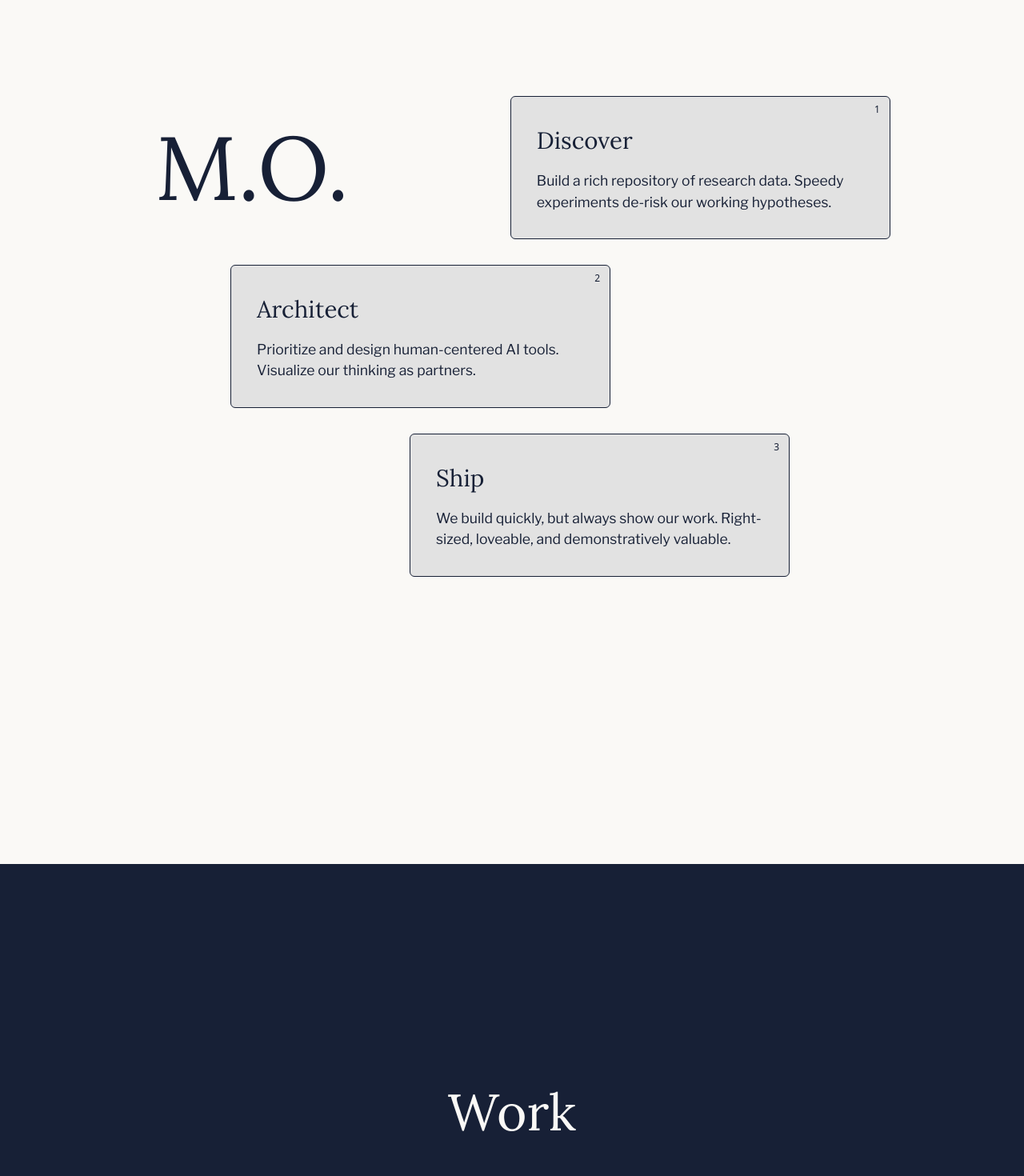
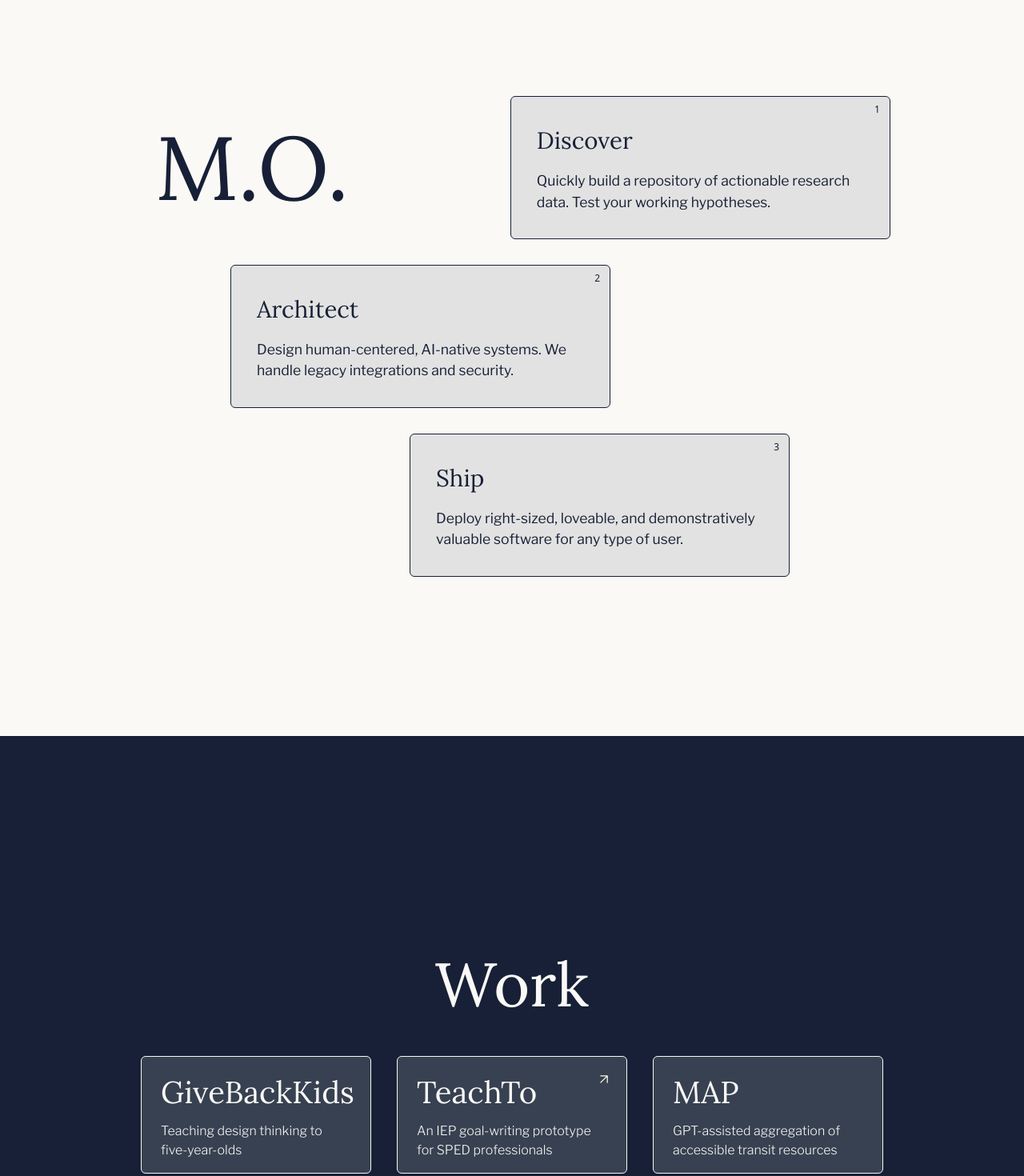
Before and after one commit to owen-myers/teach-to-site-v2, a Next.js app: page / in a window 1280 px wide. Shown: the part 940-2410 px from the top of the page at 80% size. Built offline with nearby package versions, Linux system fonts and the light colour scheme; a web font is replaced by a local one.

Commit message:
spacing update

```diff
--- a/app/page.tsx
+++ b/app/page.tsx
@@ -89,7 +89,7 @@ export default function Home() {
                   </div>
                 </div>
                 {/* Services Section */}
-                <div className="flex flex-col gap-8 w-full mb-[clamp(1.2rem,20vh,12rem)] h-screen">
+                <div className="flex flex-col gap-8 w-full h-screen">
                   {/* Heading for small screens */}
                   <h2 className="font-lora text-navy text-[clamp(1.2rem,10vw,7rem)] block md:hidden mb-2">M.O.</h2>
 
@@ -101,7 +101,7 @@ export default function Home() {
                       data-aos="fade-up"
                       data-aos-delay="0"
                     >
-                      <ServiceCard number={1} title="Discover" description="Build a rich repository of research data. Speedy experiments de-risk our working hypotheses." />
+                      <ServiceCard number={1} title="Discover" description="Quickly build a repository of actionable research data. Test your working hypotheses." />
                     </div>
                   </div>
                   <div
@@ -109,14 +109,14 @@ export default function Home() {
                     data-aos="fade-up"
                     data-aos-delay="100"
                   >
-                    <ServiceCard number={2} title="Architect" description="Prioritize and design human-centered AI tools. Visualize our thinking as partners. " />
+                    <ServiceCard number={2} title="Architect" description="Design human-centered, AI-native systems. We handle legacy integrations and security." />
                   </div>
                   <div
                     className="flex justify-start md:pl-48 justify-center md:-rotate-3"
                     data-aos="fade-up"
                     data-aos-delay="200"
                   >
-                    <ServiceCard number={3} title="Ship" description="We build quickly, but always show our work. Right-sized, loveable, and demonstratively valuable." />
+                    <ServiceCard number={3} title="Ship" description="Deploy right-sized, loveable, and demonstratively valuable software for any type of user." />
                   </div>
                 </div>
               </div>
@@ -125,7 +125,9 @@ export default function Home() {
           {/* Work Section */}
           <div className="flex flex-col h-screen bg-navy items-center justify-center">
             <div className="flex flex-col max-w-[1400px] w-full items-center">
-              <h2 className="font-lora text-cream text-[clamp(1.2rem,5vw,6rem)] mb-8">Work</h2>
+              <div>
+                <h2 className="font-lora text-cream text-[clamp(1.2rem,6vw,6rem)] mb-8">Work</h2>
+              </div>
                 <div className ="flex flex-col lg:flex-row justify-center items-center lg:space-x-8">
                   <Link href="/work/givebackkids">
                       <Card
```
Lines whose indentation alone changed are shown as unchanged.
